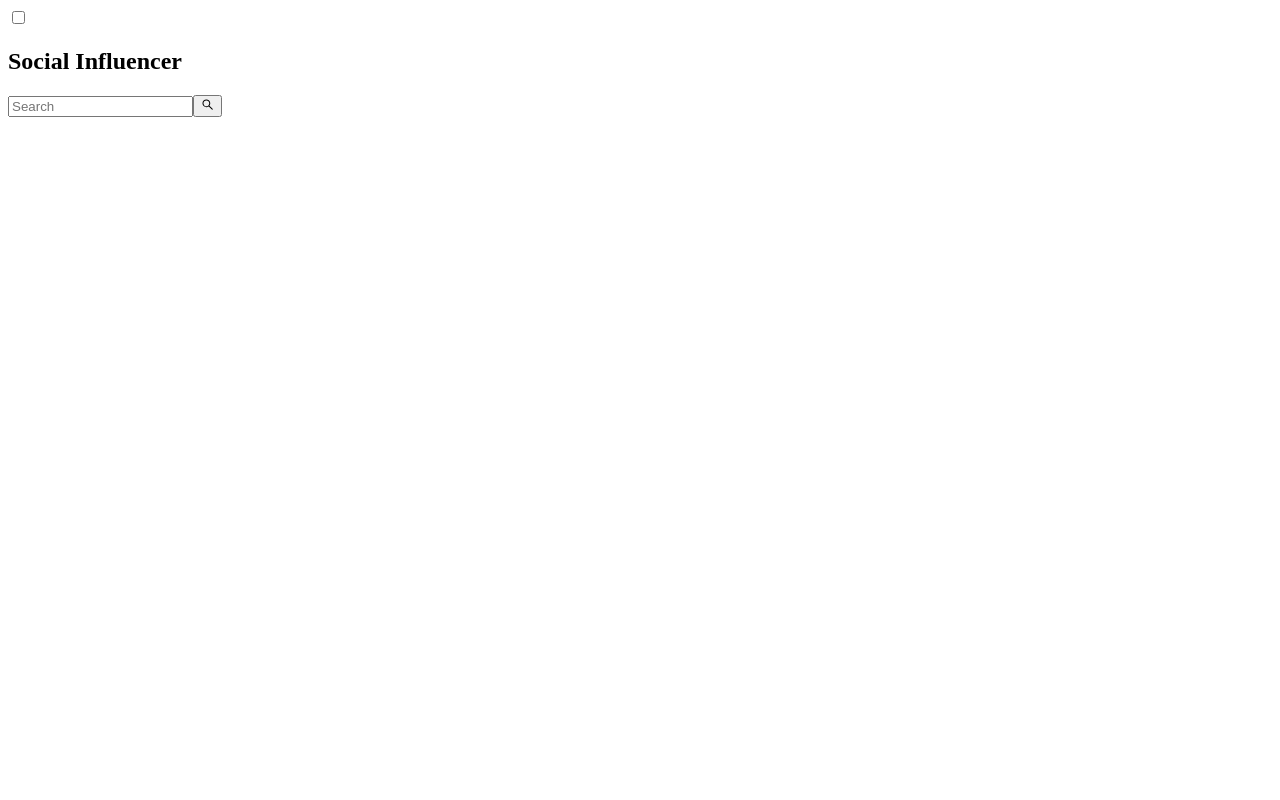
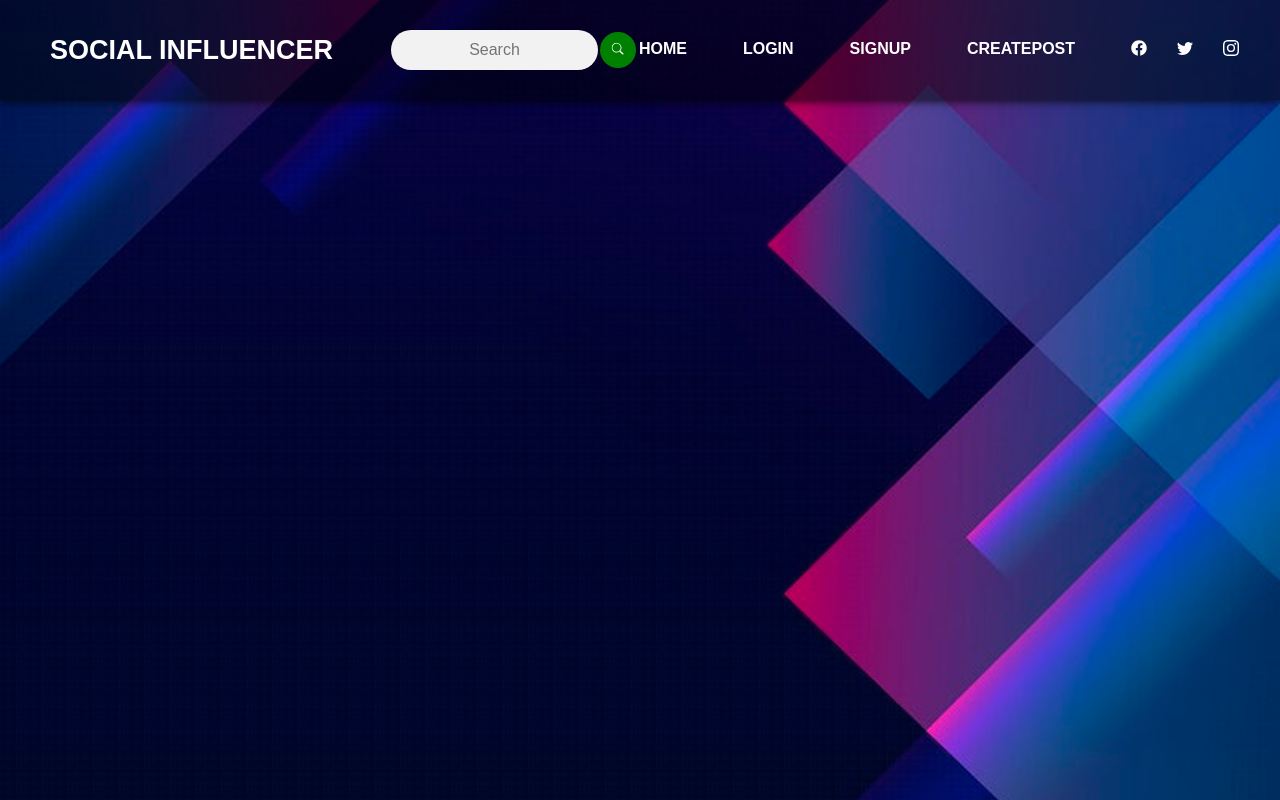
Before and after one commit to Anus-Ali-Khan/Social-media-App, a React (Create React App) app: page / in a window 1280 px wide. Built offline with nearby package versions, Linux system fonts and the light colour scheme.

Commit message:
navbar completed

```diff
--- a/src/pages/Navbar/Navbar.css
+++ b/src/pages/Navbar/Navbar.css
@@ -0,0 +1,106 @@
+* {
+    margin: 0;
+    padding: 0;
+    box-sizing: border-box;
+    font-family: arial;
+}
+
+.navbar {
+    background: url(../../assets/images/v1016-c-08_1-ksh6mza3.jpg);
+    background-size: cover;
+    height: 100vh;
+    background-position: center;
+
+}
+
+.header {
+    width: 100%;
+    height: 100px;
+    display: flex;
+    justify-content: space-between;
+    align-items: center;
+    position: fixed;
+    z-index: 99;
+    box-shadow: 0 0 10px #000;
+    background: rgba(0, 0, 0, 0.5);
+
+}
+
+#chk1 {
+    display: none;
+}
+
+.icons a {
+    color: #fff;
+    cursor: pointer;
+}
+
+.header .logo {
+    flex: 1;
+    color: #fff;
+    margin-left: 50px;
+    text-transform: uppercase;
+    font-size: large;
+}
+
+.header .serach-box {
+    flex: 1;
+    position: relative;
+}
+
+.search-box input {
+    width: 100%;
+    height: 40px;
+    border: none;
+    outline: none;
+    background: #f2f2f2;
+    border-radius: 30px;
+    color: gray;
+    font-size: 16px;
+    text-align: center;
+
+}
+
+.search-box button {
+    cursor: pointer;
+    width: 40px;
+    height: 40px;
+    border-radius: 30px;
+    border: none;
+    position: absolute;
+    top: 0.5;
+    right: 0.5;
+    transform: scale(0.9);
+    background: green;
+    color: #fff;
+
+}
+
+.header ul {
+    flex: 2;
+    display: flex;
+    justify-content: space-evenly;
+}
+
+.header ul li {
+    list-style: none;
+}
+
+.header ul li a {
+    text-decoration: none;
+    color: #fff;
+    font-weight: 600;
+    text-transform: uppercase;
+    padding: 10px 15px;
+}
+
+.header ul li a:hover {
+    border-bottom: 2px solid cadetblue;
+}
+
+.header .menu {
+    font-size: 2.5em;
+    display: none;
+}
+
+/* @media(max-width:1000px) */
--- a/src/pages/Navbar/Navbar.js
+++ b/src/pages/Navbar/Navbar.js
@@ -1,20 +1,41 @@
 import React from 'react';
 import { Link } from 'react-router-dom';
 import '../Navbar/Navbar.css';
-import { AiOutlineSearch } from "react-icons/ai"
+import { BsSearch } from "react-icons/bs";
+import { FaFacebook } from "react-icons/fa";
+import { BsTwitter } from "react-icons/bs";
+import { BsInstagram } from "react-icons/bs";
+import { FaBars } from "react-icons/fa";
 
 
 function Navbar() {
     return <div className='navbar'>
-        <nav>
+        <nav className='header'>
             <input type="checkbox" id="chk1" />
             <div className='logo'><h1>Social Influencer</h1></div>
             <div className='search-box'>
-                <form action="">
+                <form >
                     <input type="text" name='search' id='srch' placeholder='Search' />
-                    <button type='submit'><AiOutlineSearch /></button>
+                    <button type='submit'><BsSearch /></button>
                 </form>
             </div>
+            <ul>
+                <li><Link to='/' >Home </Link></li>
+                <li><Link to='/login' >Login </Link></li>
+                <li> <Link to='/signup' >Signup</Link></li>
+                <li> <Link to='/createpost' >createpost </Link></li>
+                <li className='icons'>
+                    <a href="#"><FaFacebook /></a>
+                    <a href="#"><BsTwitter /></a>
+                    <a href="#"><BsInstagram /></a>
+                </li>
+            </ul>
+            <div className='menu'>
+                <label htmlFor="chk1">
+                    <FaBars />
+                </label>
+            </div>
+
         </nav>
     </div>
 }
```
Also changed, not shown: src/assets/images/v1016-c-08_1-ksh6mza3.jpg (added).
